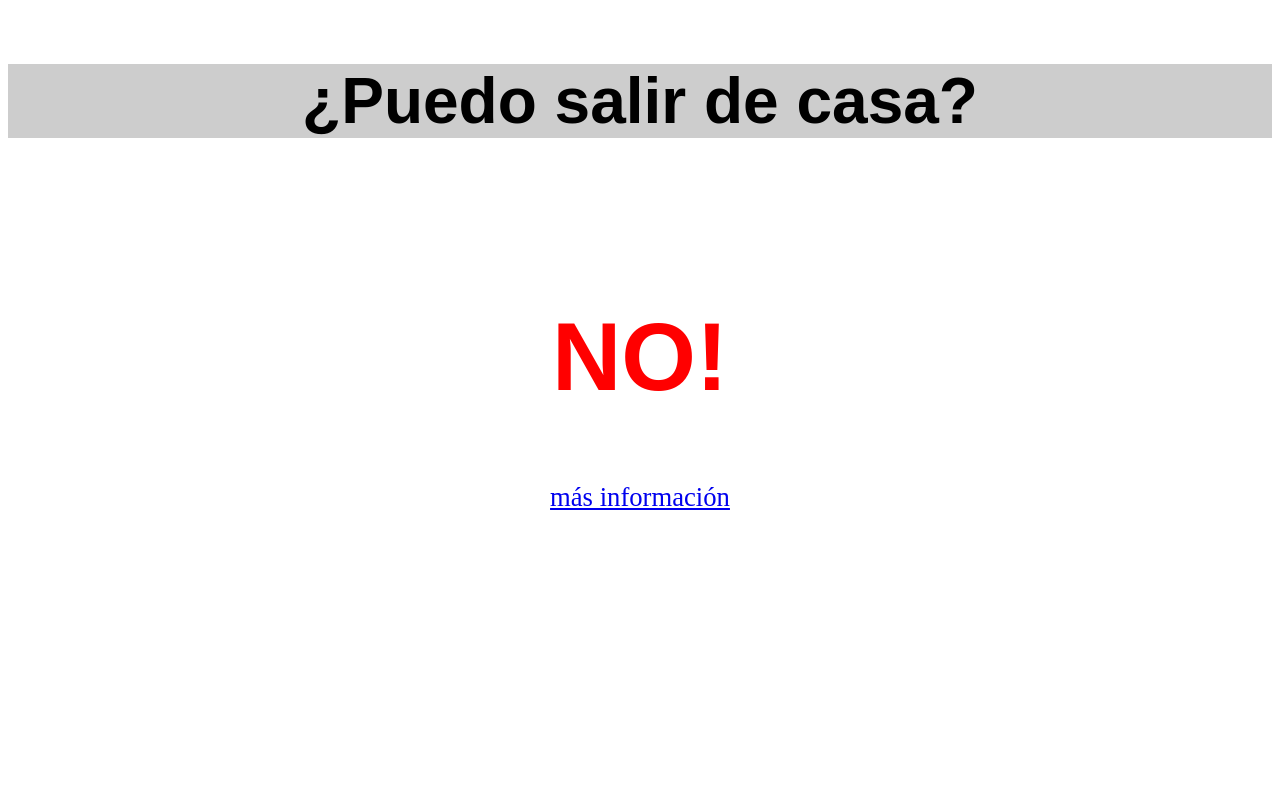
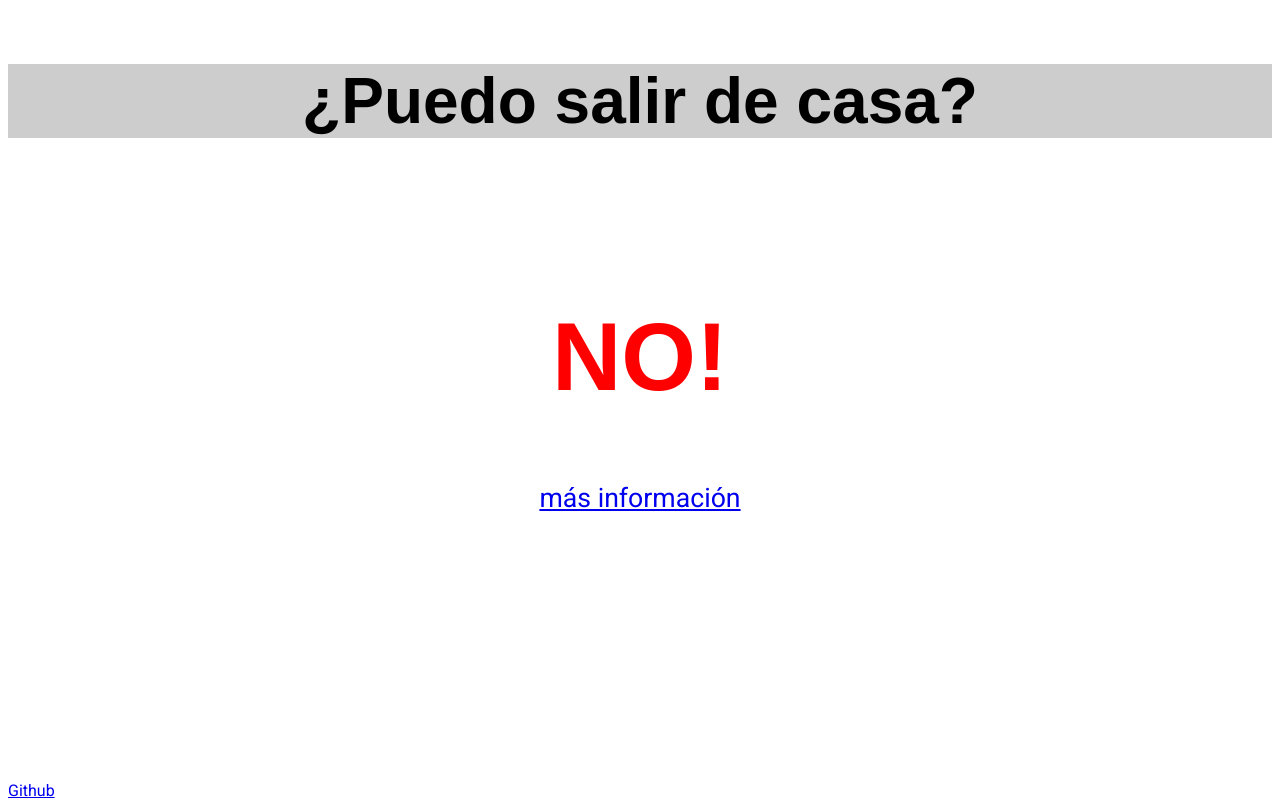
Before and after one commit to jfunez/puedosalirdecasa.info, a plain HTML site: page index.html in a window 1280 px wide. Drawn offline with Linux system fonts and the light colour scheme.

Commit message:
fix html lang attr, and add git link

```diff
--- a/index.html
+++ b/index.html
@@ -1,26 +1,33 @@
 <!DOCTYPE html>
-<html lang="en">
+<html lang="es">
 <head>
     <meta charset="UTF-8">
     <meta name="viewport" content="width=device-width, initial-scale=1.0">
-    <title>Document</title>
+    <title>¿Puedo salir de casa?</title>
+    <link href="https://fonts.googleapis.com/css2?family=Roboto&display=swap" rel="stylesheet">
     <style>
+        body {font-family: 'Roboto', sans-serif;}
         .content {text-align: center; font-family: Arial, Helvetica, sans-serif;}
         .content h3 {background-color: #cdcdcd;font-size: 4em;}
         .content h1 {color: #ff0000; font-size: 6em;}
         .footer {text-align: center;font-size: 2em;}
+        .footer .social {font-size: 0.5em; position: fixed; bottom:0; text-align: center;}
     </style>
 </head>
 <body>
     <div class="content">
         <h3>¿Puedo salir de casa?</h3>
-        <br><br>
+        <br>
+        <br>
         <h1>NO!</h1>
     </div>
     <div class="footer">
         <small>
             <a href="https://www.who.int/">más información</a>
         </small>
+        <div class="social">
+            <a href="github.com/jfunez/puedosalirdecasa.info">Github</a>
+        </div>
     </div>
 </body>
 </html>
```
